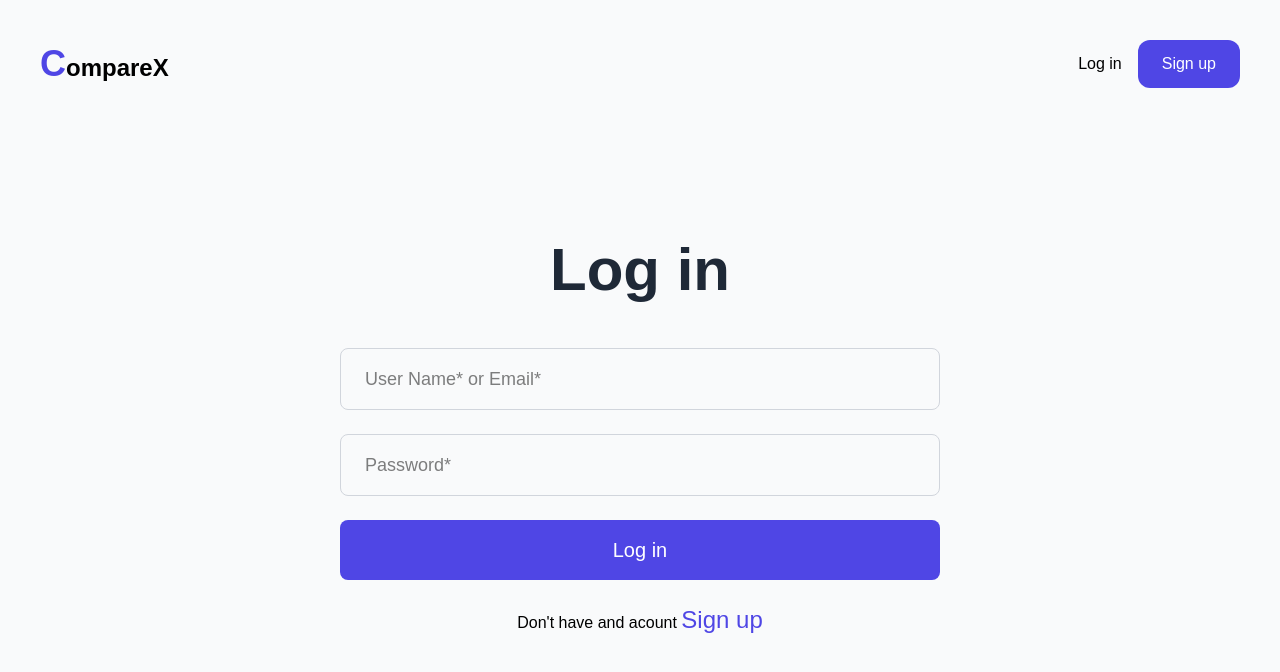
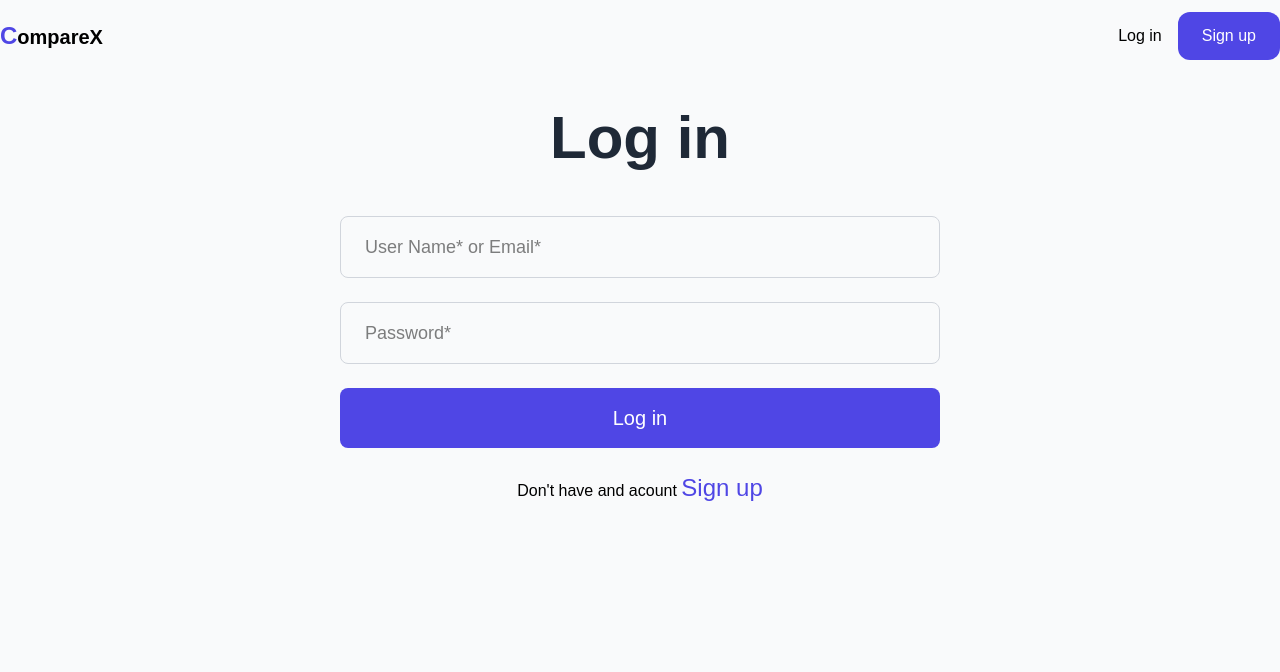
Before and after one commit to kongnyuroger/CompareX, a Next.js app: page /login in a window 1280 px wide. Shown: the top 672 px of the page. Built offline with nearby package versions, Linux system fonts and the light colour scheme; no server answers.

Commit message:
fixed cards

```diff
--- a/src/app/components/Hero.tsx
+++ b/src/app/components/Hero.tsx
@@ -1,11 +1,11 @@
 export default function Hero() {
   return (
-    <section className="text-center mt-10 px-4">
+    <section className="text-center mt-3 px-4">
       <h1 className="text-3xl sm:text-5xl font-bold text-primary-900 leading-tight">
         Find the Best Price <br className="hidden sm:block" /> in Seconds
       </h1>
 
-      <p className="mt-4 text-gray-600 text-sm sm:text-base">
+      <p className="mt-3 text-gray-600 text-sm sm:text-base">
         We compare prices across top stores — instantly.
       </p>
     </section>
--- a/src/app/components/Navbar.tsx
+++ b/src/app/components/Navbar.tsx
@@ -10,14 +10,14 @@ export default function Navbar() {
   const navigate = useRouter();
 
   return (
-    <nav className="sticky top-10 z-50 w-full flex items-center justify-between mb-30">
+    <nav className="sticky top-0 py-3 z-50 w-full flex items-center bg-background justify-between mb-5">
       <SidebarTrigger className="md:hidden">
         <Menu />
       </SidebarTrigger>
       {/* Updated container for centering logo on mobile */}
       <div className="w-full md:w-auto flex justify-center md:justify-start">
-        <Link className="text-2xl font-semibold text-primary-900" href="/">
-          <span className="text-4xl text-primary">C</span>ompareX
+        <Link className="text-xl font-semibold text-primary-900" href="/">
+          <span className="text-2xl text-primary">C</span>ompareX
         </Link>
       </div>
 
--- a/src/app/components/ProductCard.tsx
+++ b/src/app/components/ProductCard.tsx
@@ -19,8 +19,6 @@ export default function ProductCard({
   source,
   productUrl,
 }: Props) {
-  const router = useRouter();
-
   return (
     <div className="bg-white shadow-sm rounded-2xl p-6 flex flex-col items-center text-center w-full sm:w-[calc(50%-12px)] lg:w-[calc(33.333%-16px)] min-w-[280px] max-w-[380px]">
       {/* Fixed height image container */}
@@ -57,15 +55,14 @@ export default function ProductCard({
       </div>
 
       {/* Button - always at bottom */}
-      <button
-        type="button"
-        onClick={() => {
-          router.push(productUrl);
-        }}
-        className="btn-primary w-full mt-auto"
+      <a
+        href={productUrl}
+        target="_blank"
+        rel="noopener noreferrer"
+        className=" bg-primary text-white font-medium  cursor-pointer px-6 h-12 rounded-xl flex items-center justify-center w-full hover:bg-primary-dark transition-colors"
       >
         View
-      </button>
+      </a>
     </div>
   );
 }
--- a/src/app/components/ProductGrid.tsx
+++ b/src/app/components/ProductGrid.tsx
@@ -6,7 +6,7 @@ interface Props {
 
 export default function ProductGrid({ products }: Props) {
   return (
-    <div className="flex flex-wrap gap-6 mt-10 px-4 sm:px-0 justify-center lg:justify-start">
+    <div className="flex flex-wrap gap-6 mt-3 px-4 sm:px-0 justify-center lg:justify-start">
       {products.map((p) => (
         <ProductCard key={p.id} {...p} />
       ))}
--- a/src/app/globals.css
+++ b/src/app/globals.css
@@ -44,7 +44,7 @@
 
 @layer components {
   .btn-primary {
-    @apply bg-primary text-white font-medium cursor-pointer px-6 h-12 rounded-xl;
+    @apply bg-primary text-white font-medium  cursor-pointer px-6 h-12 rounded-xl;
   }
   .btn-primary:hover {
     background: var(--color-primary-dark);
@@ -111,7 +111,7 @@ button[data-sidebar-trigger] {
 }
 
 body {
-  @apply bg-background p-3 sm:p-10 max-w-[1440px] m-auto;
+  @apply bg-background  max-w-[1440px] m-auto;
 }
 
 html {
--- a/src/app/page.tsx
+++ b/src/app/page.tsx
@@ -82,7 +82,7 @@ export default function HomePage() {
   };
 
   return (
-    <main className="px-6">
+    <main className="px-2">
       <Hero />
       <div className="max-w-4xl mx-auto mt-8 mb-12">
         <form onSubmit={handleSearch}>
@@ -119,17 +119,17 @@ export default function HomePage() {
       ) : currentProducts.length >= 1 ? (
         <div>
           <div className="max-w-6xl mx-auto">
-            <h2 className="text-2xl font-bold text-gray-800 mb-6">
+            <h2 className="text-2xl font-bold text-gray-800 mb-0">
               Search Results
             </h2>
             <ProductGrid products={currentProducts} />
           </div>
 
-          {/* <Pagination
+          <Pagination
             currentPage={currentPage}
             totalPages={totalPages}
             onPageChange={handlePageChange}
-          /> */}
+          />
         </div>
       ) : null}
     </main>
--- a/src/lib/layoutProvider.tsx
+++ b/src/lib/layoutProvider.tsx
@@ -42,7 +42,7 @@ export function LayoutContextProvider({
         } ${isLoggedIn ? "" : "w-full"}`}
       >
         <Navbar />
-        <main className="flex-1 p-4 md:p-6 lg:p-8">
+        <main className="flex-1 p-4 ">
           <div className="max-w-6xl mx-auto">{children}</div>
         </main>
       </div>
```
